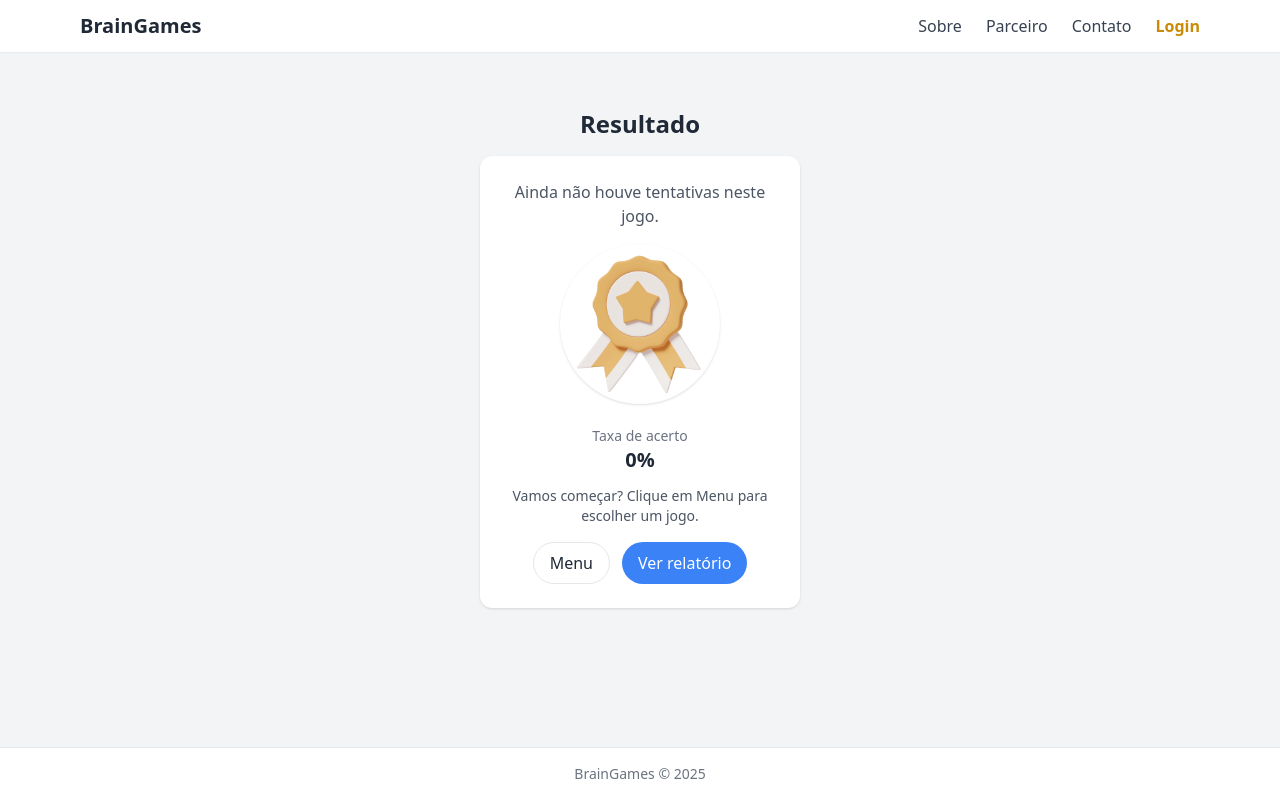
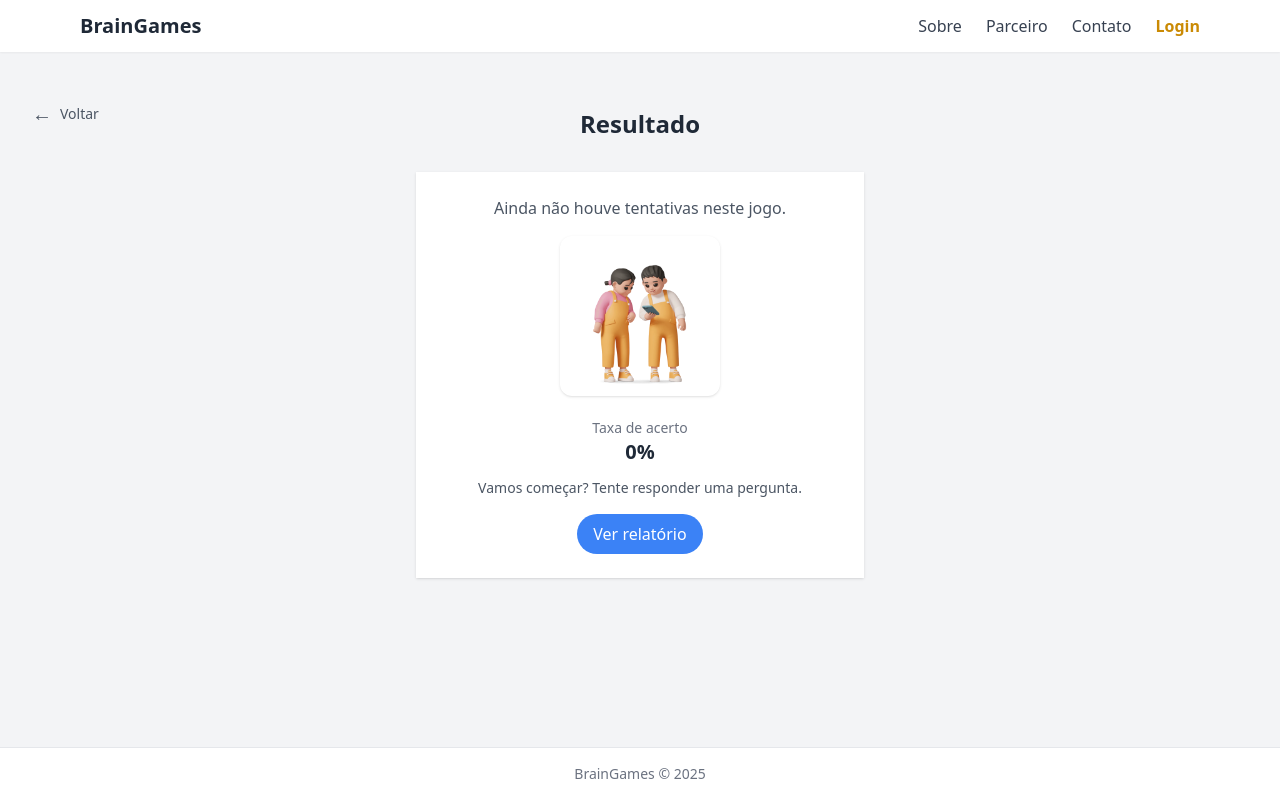
Before and after one commit to jemacieldev/BrainGamesApp, a React (Vite) app: page /resultado in a window 1280 px wide. Built offline with nearby package versions, Linux system fonts and the light colour scheme; the HTML template or start-up script is replaced by a standard one.

Commit message:
fix: ajuste adicional na página de erro para melhorar comportamento

```diff
--- a/src/pages/Resultado.jsx
+++ b/src/pages/Resultado.jsx
@@ -1,6 +1,7 @@
 // src/pages/Resultado.jsx
 import React from "react";
 import { useNavigate, useLocation } from "react-router-dom";
+import Voltar from "../components/Voltar";
 
 function getFromLocalFallback() {
   try {
@@ -24,7 +25,7 @@ export default function Resultado({ clearResults }) {
   const correct = sessionResults.filter(r => r.correct).length;
   const pct = total ? Math.round((correct / total) * 10000) / 100 : 0;
 
-  function handleMenu() {
+  function handleRetry() {
     navigate("/menu");
   }
 
@@ -32,24 +33,30 @@ export default function Resultado({ clearResults }) {
     navigate("/relatorio");
   }
 
-  function handleRetry() {
-    navigate("/menu");
-  }
-
   const allCorrect = total > 0 && correct === total;
   const noneAttempted = total === 0;
   const hasErrors = total > 0 && correct < total;
 
   return (
-    <div className="py-6 text-center">
-      <h2 className="text-2xl font-bold mb-4">
+    <div className="py-6 text-center relative">
+
+      {/* BOTÃO VOLTAR OFICIAL */}
+      <div className="absolute top-4 left-4">
+        <Voltar />
+      </div>
+
+      <h2 className="text-2xl font-bold mb-8">
         {noneAttempted ? "Resultado" : allCorrect ? "Parabéns!" : "Boa tentativa!"}
       </h2>
 
-      <div className="max-w-xs mx-auto bg-white p-6 rounded-xl shadow">
+      <div className="max-w-md mx-auto bg-white p-6 rounded-x1 shadow">
+
+        {/* TEXTO PRINCIPAL */}
         <div className="text-center mb-4">
           {noneAttempted ? (
-            <div className="text-gray-600">Ainda não houve tentativas neste jogo.</div>
+            <div className="text-gray-600">
+              Ainda não houve tentativas neste jogo.
+            </div>
           ) : (
             <div>
               Você acertou <strong>{correct}</strong> de <strong>{total}</strong>
@@ -57,69 +64,80 @@ export default function Resultado({ clearResults }) {
           )}
         </div>
 
-        {/* Medalha ou outra imagem padrão */}
+        {/* IMAGEM — MEDALHA QUANDO ACERTA / IMAGEM DE ERRO QUANDO ERRA */}
         <div className="mb-4">
-          <div className="inline-block rounded-full shadow">
-            <img src="/medalha.png" alt="Medalha" className="w-30 h-40 object-contain" />
+          <div className="inline-block rounded-xl shadow">
+            {allCorrect ? (
+              <img
+                src="/medalha.png"
+                alt="Medalha"
+                className="w-30 h-40 object-contain"
+              />
+            ) : (
+              <img
+                src="/pensando.png" // Altere para sua imagem de erro
+                alt="Tente novamente"
+                className="w-30 h-40 object-contain"
+              />
+            )}
           </div>
         </div>
 
+        {/* PORCENTAGEM */}
         <div className="mb-3">
           <div className="text-sm text-gray-500">Taxa de acerto</div>
           <div className="text-xl font-semibold">{pct}%</div>
         </div>
 
-        {/* MENSAGEM MOTIVACIONAL */}
+        {/* MENSAGENS DE MOTIVAÇÃO (sem emojis e sem travessão) */}
         <div className="mb-4">
           {noneAttempted && (
             <div className="text-sm text-gray-600">
-              Vamos começar? Clique em Menu para escolher um jogo.
+              Vamos começar? Tente responder uma pergunta.
             </div>
           )}
 
           {allCorrect && (
             <div className="text-sm text-green-600">
-              Excelente! Você acertou tudo — continue assim! 🎉
+              Excelente. Você acertou tudo. Continue assim.
             </div>
           )}
 
           {hasErrors && (
             <div className="text-sm text-yellow-700">
-              Muito bom esforço! Se algumas questões ficaram difíceis, tudo bem —
-              tente de novo para melhorar sua pontuação. Você consegue! 💪
+              Muito bom esforço. Continue tentando para melhorar cada vez mais. Você consegue.
             </div>
           )}
         </div>
 
-        {/* ----------------------------- */}
-        {/*  NOVO BLOCO: IMAGEM EDUCATIVA */}
-        {/* ----------------------------- */}
+        {/* DICA EDUCATIVA */}
         {hasErrors && (
-          <div className="mb-5">
-            <img
-              src="/public/pensando.png"
-              alt="Dica educativa"
-              className="w-full rounded-xl shadow-md object-cover"
-            />
-            <div className="text-xs text-gray-500 mt-2">
-              Aqui vai uma dica educativa para ajudar você a aprender um pouco mais! 😊
-            </div>
+          <div className="bg-yellow-50 border rounded-lg p-3 text-sm text-gray-700 mb-4">
+            <strong>Dica educativa</strong><br />
+            Aqui vai uma dica educativa para ajudar você a aprender um pouco mais.
           </div>
         )}
+
+        {/* BOTÕES */}
         <div className="flex gap-3 justify-center">
+
+          {/* TENTAR NOVAMENTE só quando houver erro */}
           {hasErrors && (
-            <button onClick={handleRetry} className="px-4 py-2 rounded-full bg-primary text-white">
+            <button
+              onClick={handleRetry}
+              className="px-4 py-2 rounded-full bg-primary text-white"
+            >
               Tentar novamente
             </button>
           )}
 
-          <button onClick={handleMenu} className="px-4 py-2 rounded-full bg-white border">
-            Menu
+          <button
+            onClick={handleViewReport}
+            className="px-4 py-2 rounded-full bg-primary text-white"
+          >
+            Ver relatório
           </button>
 
-          <button onClick={handleViewReport} className="px-4 py-2 rounded-full bg-primary text-white">
-            Ver relatório
-          </button>
         </div>
       </div>
     </div>
```
